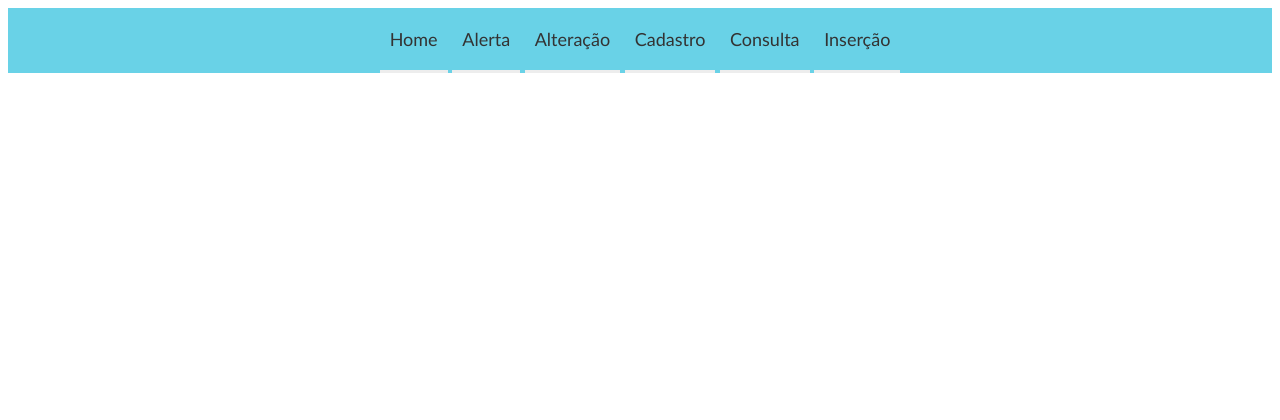
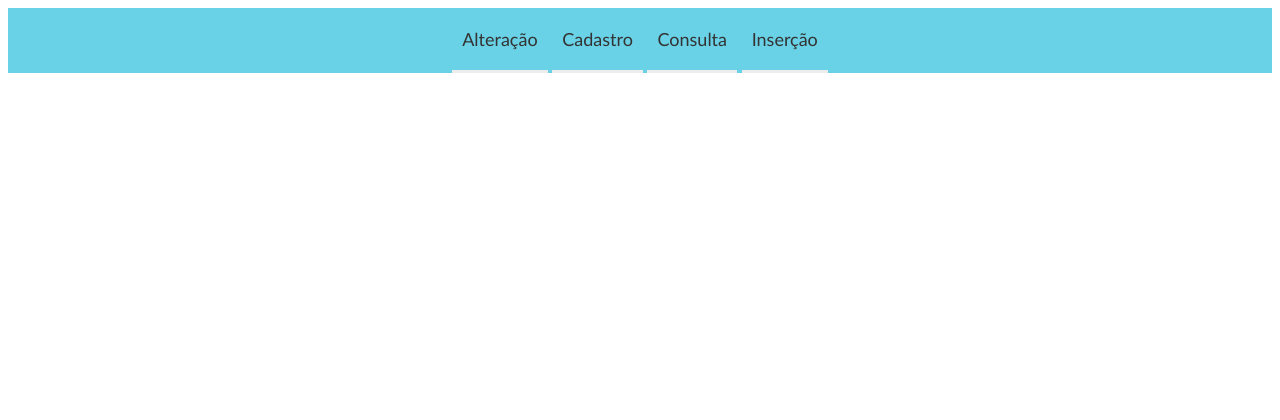
Before and after one commit to rafaelfez/sass, a PHP site: page / in a window 1280 px wide. Shown: the top 420 px of the page. Run offline with PHP 8.4, Linux system fonts and the light colour scheme.

Commit message:
Revert "Complementando esqueleto"
This reverts commit 52b0a080402c405f423b0a0b3e0bc618ceb7107d.

```diff
--- a/inc/header.php
+++ b/inc/header.php
@@ -10,8 +10,6 @@
       <div class="wrapper">
         <nav id="menu">
         <ul>
-          <li><a href="index.php">Home</a></li>
-          <li><a href="alerta.php">Alerta</a></li>
           <li><a href="alteracao.php">Alteração</a></li>
           <li><a href="cadastro.php">Cadastro</a></li>
           <li><a href="consulta.php">Consulta</a></li>
```
Also changed, not shown: alerta.php (deleted, +0 -7 lines).
